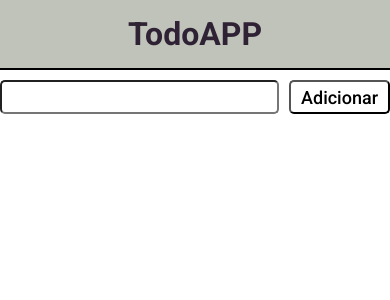
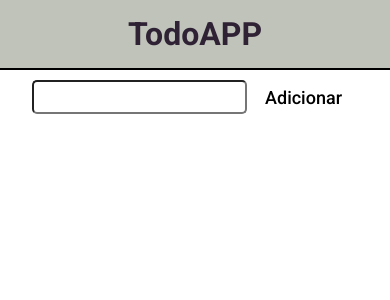
Before and after one commit to EvandroRodCoelho/TodoAPP, a React (Vite) app: page / in a window 390 px wide. Shown: the top 300 px of the page. Built offline with nearby package versions, Linux system fonts and the light colour scheme.

Commit message:
Mobile Styles

```diff
--- a/src/components/Button/styles.ts
+++ b/src/components/Button/styles.ts
@@ -18,8 +18,13 @@ export const ButtonContainer = styled.button<StylesButtonProps>`
     color:${props => props.color ? props.color : '#000'};
     background-color: ${props => props.background};
     font-weight: ${props => props.fontWeight};
+    border:1px #000;
     &:hover {
         opacity: 0.8;
         background-color:${props => props.background}; ;
     }
+
+    @media screen and (max-width: 700px) {
+        padding: 15px 8px;
+    }
 `;
--- a/src/components/Main/styles.ts
+++ b/src/components/Main/styles.ts
@@ -1,12 +1,12 @@
 import styled from 'styled-components';
 
 export const Container = styled.main`
-    margin: 10px 0;
-
+    margin: 10px 20px;
 `;
 export const ContainerNewTask = styled.div`
     margin:  0 auto;
     max-width: 1100px;
+    width: 90%;
     display: flex;
     justify-content: center;
     align-items: center;
@@ -20,4 +20,14 @@ export const ContainerNewTask = styled.div`
 
     }
 
+    @media screen and (max-width: 400px) {
+        width: 100%;
+        input{
+            width: 20%;
+            margin-left: 12px;
+        }
+        button{
+            margin-right: 20px;
+        }
+    }
 `;
--- a/src/components/Task/styles.ts
+++ b/src/components/Task/styles.ts
@@ -5,16 +5,17 @@ export interface ContainerProps {
 export const Container = styled.div<ContainerProps>`
     margin:  15px auto;
     max-width: 1100px;
+    width: 90%;
     display: flex;
     justify-content: center;
     align-items: center;
     gap:10px;
-
+    border-radius: 5px;
     border: solid 1px #000;
     padding: 14px 10px;
-
-    span{
+    label{
         flex: 1;
+        opacity:${props => props.checked && '0.7'};
         text-decoration:${props => props.checked ? 'line-through' : 'none'};
     }
 
@@ -22,4 +23,12 @@ export const Container = styled.div<ContainerProps>`
         margin-top: 18px;
     }
 
+
+    @media screen and (max-width: 400px) {
+        width: 90%;
+        margin-top: 10px;
+
+    }
+
+
 `;
```
